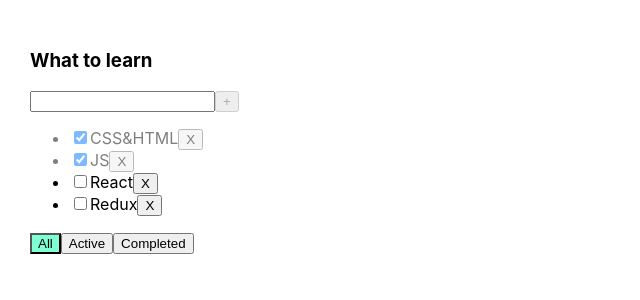
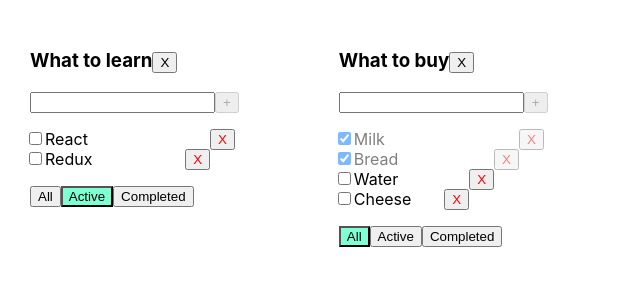
Before and after one commit to sf-minsk/todolist, a React (Create React App) app: page / in a window 1280 px wide. Shown: the top 300 px of the page, without its empty margins (0-640 px from the left). Built offline with nearby package versions, Linux system fonts and the light colour scheme.

Commit message:
new state

```diff
--- a/src/App.css
+++ b/src/App.css
@@ -3,7 +3,7 @@
   display: flex;
 }
 
-.App > div {
+.App div {
   margin-right: 50px;
 }
 
@@ -18,3 +18,14 @@
 .error {
   border: 2px solid red;
 }
+
+.task {
+  width: 210px;
+  list-style-type: none;
+  margin-left: -45px;
+}
+
+.task button {
+  color: red;
+  float: right;
+}
--- a/src/App.tsx
+++ b/src/App.tsx
@@ -1,68 +1,100 @@
 import React, {useState} from 'react';
 import {v1} from 'uuid';
 import './App.css';
-import {TaskType, TodoList} from "./TodoList";
+import {TodoList} from "./TodoList";
 
 export type FilterValuesType = 'all' | 'active' | 'completed';
-
+type TodoListType = {
+    id: string
+    title: string
+    filter: FilterValuesType
+}
 
 export const App = () => {
+    const addTask = (title: string, todolistId: string) => {
+        const newTask = {id: v1(), title: title, isDone: false}
+        const tasks = tasksObj[todolistId]
+        tasksObj[todolistId] = [newTask, ...tasks]
+        setTasks({...tasksObj})
+    }
+    const removeTask = (id: string, todolistId: string) => {
+        const tasks = tasksObj[todolistId]
+        tasksObj[todolistId] = tasks.filter((t) => t.id !== id)
+        setTasks({...tasksObj})
+    }
+    const changeStatus = (taskId: string, isDone: boolean, todolistId: string) => {
+        const tasks = tasksObj[todolistId]
+        const task = tasks.find(t => t.id === taskId)
+        if (task) {
+            task.isDone = isDone
+            setTasks({...tasksObj})
+        }
+    }
+    const changeFilter = (value: FilterValuesType, todolistId: string) => {
+        const todoList = todoLists.find(tl => tl.id === todolistId);
+        if (todoList) {
+            todoList.filter = value
+            setTodoLists([...todoLists])
+        }
+    }
+    const removeTodoList = (todolistId: string) => {
+      const filteredTodoLists =  todoLists.filter((tl)=> tl.id !== todolistId)
+        setTodoLists(filteredTodoLists)
+        delete tasksObj[todolistId]
+        setTasks({...tasksObj})
+    }
 
-    //local state
-    const [tasks, setTasks] = useState<Array<TaskType>>([
+    const todolistId1 = v1()
+    const todolistId2 = v1()
+
+    const [todoLists, setTodoLists] = useState<Array<TodoListType>>([
+        {id: todolistId1, title: 'What to learn', filter: 'active'},
+        {id: todolistId2, title: 'What to buy', filter: 'all'}
+    ])
+
+    const [tasksObj, setTasks] = useState({
+        [todolistId1]: [
             {id: v1(), title: 'CSS&HTML', isDone: true},
             {id: v1(), title: 'JS', isDone: true},
             {id: v1(), title: 'React', isDone: false},
             {id: v1(), title: 'Redux', isDone: false}
-    ])
-    const [filter, setFilter] = useState<FilterValuesType>('all')
-    const changeStatus = (taskId:string, isDone:boolean) => {
-        const task = tasks.find(t => t.id === taskId)
-        if (task) {
-        task.isDone = isDone
-    }
-        setTasks([...tasks])
-    }
+        ],
+        [todolistId2]: [
+            {id: v1(), title: 'Milk', isDone: true},
+            {id: v1(), title: 'Bread', isDone: true},
+            {id: v1(), title: 'Water', isDone: false},
+            {id: v1(), title: 'Cheese', isDone: false}
+        ]
+    })
 
-    //delete tasks
-    const removeTask = (id: string) => {
-        let filteredTasks = tasks.filter((t) => t.id !== id)
-        setTasks(filteredTasks)
-
-    }
-    const addTask = (title: string) => {
-        const newTask = {id: v1(), title: title, isDone: false}
-        const newTasks = [newTask, ...tasks]
-        setTasks(newTasks)
-    }
-
-    //change tasks filter
-    const changeFilter = (value: FilterValuesType) => {
-        setFilter(value)
-    }
-    let tasksForTodoList = tasks
-    switch (filter) {
+    return (
+        <div className="App">
+            {
+                todoLists.map((tl) => {
+                    let tasksForTodoList = tasksObj[tl.id]
+                    switch (tl.filter) {
                         case 'completed':
-            tasksForTodoList = tasks.filter(t => t.isDone)
+                            tasksForTodoList = tasksObj[tl.id].filter(t => t.isDone)
                             break;
                     }
-    switch (filter) {
+                    switch (tl.filter) {
                         case 'active':
-            tasksForTodoList = tasks.filter(t => !t.isDone)
+                            tasksForTodoList = tasksObj[tl.id].filter(t => !t.isDone)
                             break;
                     }
-
-    //render
-    return (
-        <div className="App">
-            <TodoList title='What to learn'
+                    return <TodoList
+                        key={tl.id}
+                        id={tl.id}
+                        title={tl.title}
                         removeTask={removeTask}
                         tasks={tasksForTodoList}
-                      filter={filter}
+                        filter={tl.filter}
                         changeFilter={changeFilter}
                         addTask={addTask}
                         changeTaskStatus={changeStatus}
+                        removeTodoList={removeTodoList}
                     />
+                })}
         </div>
     )
 }
--- a/src/TodoList.tsx
+++ b/src/TodoList.tsx
@@ -11,10 +11,12 @@
     title: string
     tasks: Array<TaskType>
     filter: FilterValuesType
-    removeTask: (taskID: string) => void
-    changeFilter: (value: FilterValuesType) => void
-    addTask: (title: string) => void
-    changeTaskStatus: (taskId:string, isDone:boolean) => void
+    removeTask: (taskID: string, todolistId: string) => void
+    changeFilter: (value: FilterValuesType, todolistId: string) => void
+    addTask: (title: string, todolistId: string) => void
+    changeTaskStatus: (taskId:string, isDone:boolean, todolistId: string) => void
+    id: string
+    removeTodoList: (id: string) => void
 }
 
 export const TodoList = (props: PropsType) => {
@@ -24,7 +26,7 @@
 
     const addNewTask = () => {
         if (newTaskName.trim()) {
-        props.addTask(newTaskName.trim()) }
+        props.addTask(newTaskName.trim(), props.id) }
         else {setError(true)}
         setNewTaskName('')
     }
@@ -35,14 +37,17 @@
 
     const onKeyPressHandler = (e: KeyboardEvent<HTMLInputElement>) => {
         if (e.key === 'Enter' && e.currentTarget.value) {addNewTask()}}
-    const onAllClickHandler = () => {props.changeFilter('all')}
-    const onActiveClickHandler = () => {props.changeFilter('active')}
-    const onCompletedClickHandler = () => {props.changeFilter('completed')}
-
+    const onAllClickHandler = () => {props.changeFilter('all', props.id)}
+    const onActiveClickHandler = () => {props.changeFilter('active', props.id)}
+    const onCompletedClickHandler = () => {props.changeFilter('completed', props.id)}
+    const removeTodoList = () => {
+        props.removeTodoList(props.id)
+    }
 
     return (
         <div>
-            <h3>{props.title}</h3>
+            <h3>{props.title}
+            <button onClick={removeTodoList}>X</button></h3>
             <div>
                 <input placeholder={error ? 'Input a correct value' : ''}
                        value={newTaskName}
@@ -53,11 +58,11 @@
             <ul>
                 {props.tasks.map(t => {
                     const onChangeIsDoneHandler = (e: ChangeEvent<HTMLInputElement>) => {
-                        props.changeTaskStatus(t.id, e.currentTarget.checked)
+                        props.changeTaskStatus(t.id, e.currentTarget.checked, props.id)
                     }
-                    const onRemoveTaskHandler = () => {props.removeTask(t.id)}
-                    return <li key={t.id} className={t.isDone ? 'is-done' : ''}>
-                        <input checked={t.isDone} type="checkbox" onChange={onChangeIsDoneHandler}/>
+                    const onRemoveTaskHandler = () => {props.removeTask(t.id, props.id)}
+                    return <li key={t.id} className={t.isDone ? 'is-done task' : 'task'}>
+                        <input type="checkbox" checked={t.isDone} onChange={onChangeIsDoneHandler}/>
                         <span>{t.title}</span>
                         <button onClick={onRemoveTaskHandler}>X</button>
                 </li>})}
```
Lines whose indentation alone changed are shown as unchanged.
